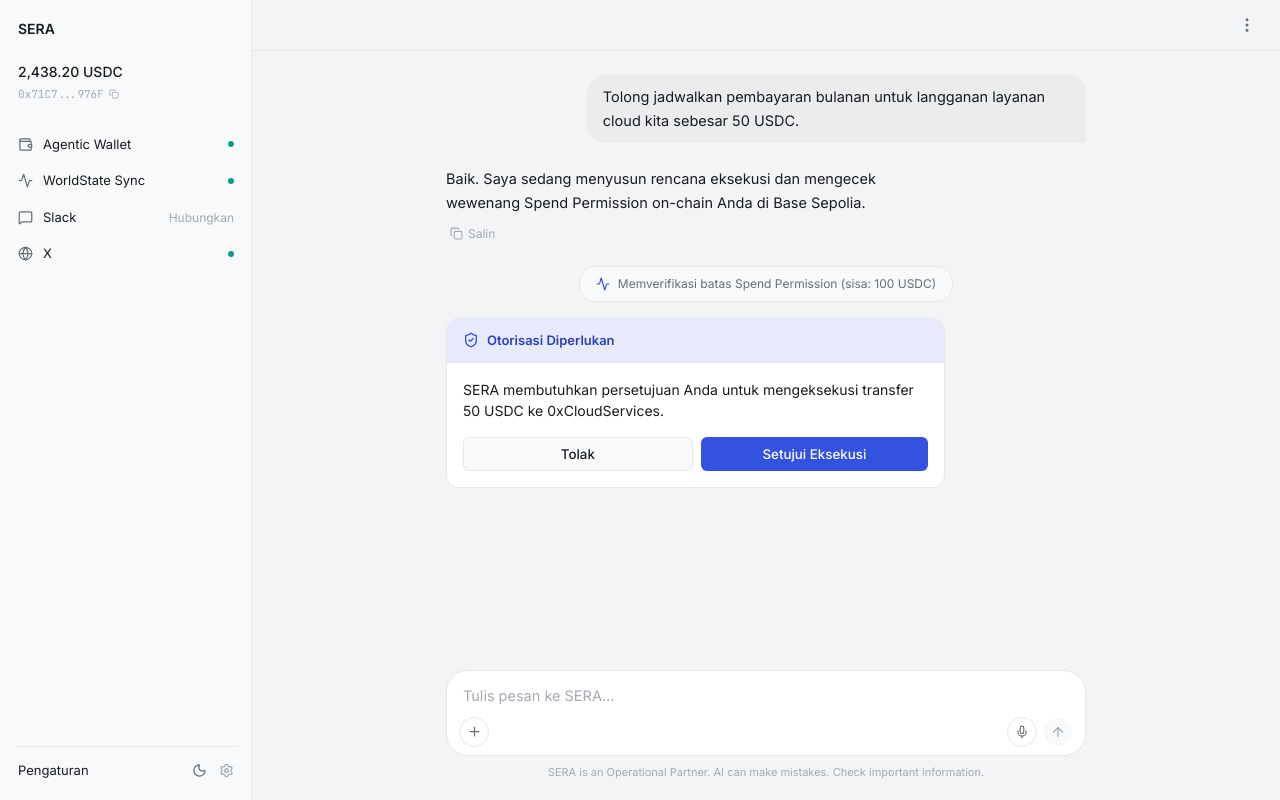
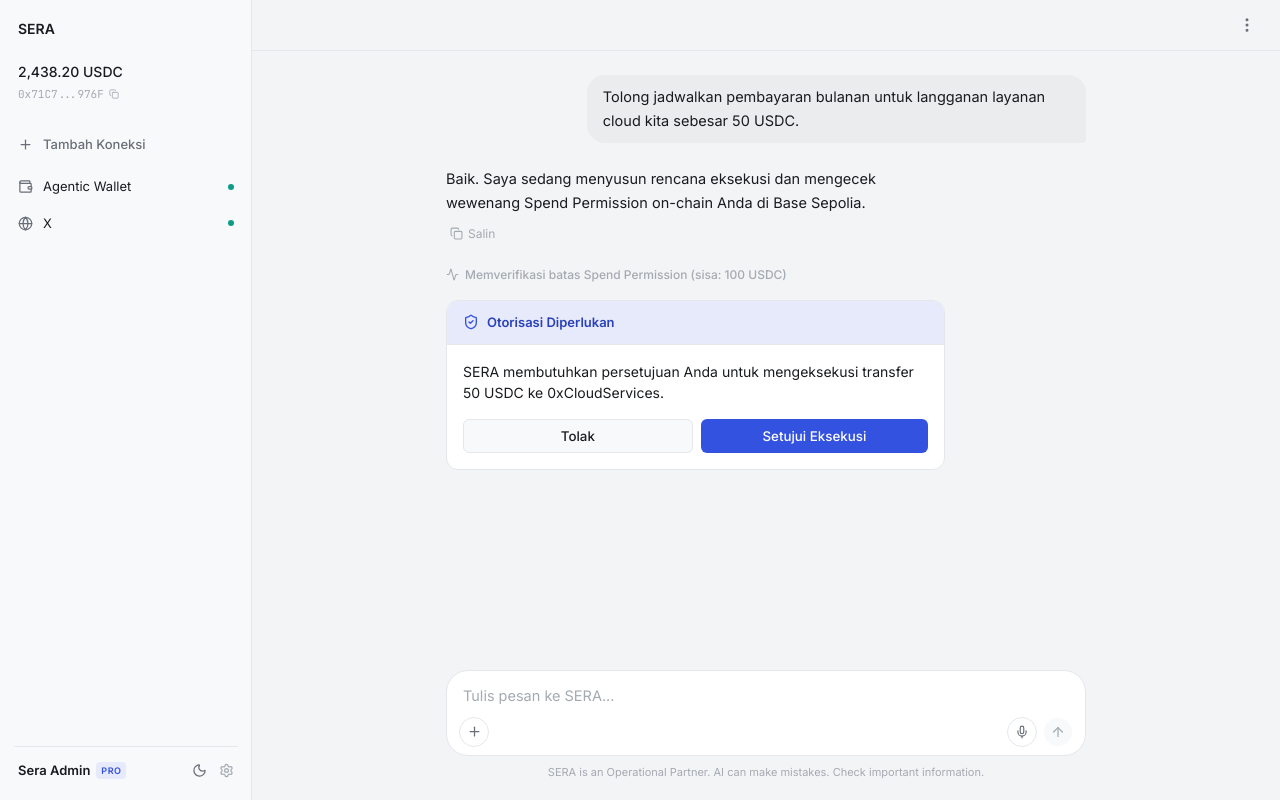
Before and after one commit to seraos-agent/sera-core, a React (Vite) app in the folder sera-frontend/: page / in a window 1280 px wide. Built offline with nearby package versions, Linux system fonts and the light colour scheme.

Commit message:
polish frontend

```diff
--- a/sera-frontend/src/App.tsx
+++ b/sera-frontend/src/App.tsx
@@ -1,5 +1,5 @@
 import { useState, useRef, useEffect, useCallback } from "react";
-import { Menu, X, Plus, Moon, Sun, Copy, Check, Settings, Mic, ArrowUp, Wallet, MessageSquare, Globe, Activity, ShieldCheck, MoreVertical } from "lucide-react";
+import { Menu, X, Plus, Moon, Sun, Copy, Check, Settings, Mic, ArrowUp, Wallet, Globe, Activity, ShieldCheck, MoreVertical } from "lucide-react";
 
 const FONT_LINK_ID = "chatui-fonts";
 
@@ -61,10 +61,8 @@
 };
 
 const CONNECTORS = [
-  { id: "wallet", name: "Agentic Wallet", icon: Wallet, connected: true },
-  { id: "worldstate", name: "WorldState Sync", icon: Activity, connected: true },
-  { id: "slack", name: "Slack", icon: MessageSquare, connected: false },
-  { id: "x", name: "X", icon: Globe, connected: true },
+  { id: "wallet", name: "Agentic Wallet", icon: Wallet },
+  { id: "x", name: "X", icon: Globe },
 ];
 
 const SUGGESTIONS = [
@@ -107,13 +105,13 @@
   // Custom renderer for SERA Activity Node
   if (msg.type === "activity") {
     return (
-      <div style={{ display: "flex", justifyContent: "center", margin: "16px 0" }}>
+      <div style={{ display: "flex", justifyContent: "flex-start", margin: "16px 0" }}>
         <div style={{
-          background: theme.surface2, border: `1px solid ${theme.border}`,
-          borderRadius: 16, padding: "8px 16px", display: "flex", alignItems: "center", gap: 8,
-          fontSize: 12, color: theme.inkSoft, fontFamily: "Inter, sans-serif"
+          display: "flex", alignItems: "center", gap: 6,
+          fontSize: 12, color: theme.inkFaint, fontFamily: "Inter, sans-serif",
+          fontWeight: 500
         }}>
-          <Activity size={14} color={theme.accent} />
+          <Activity size={13} color={theme.inkFaint} />
           {msg.content}
         </div>
       </div>
@@ -268,6 +266,22 @@
             </div>
 
           <div style={{ flex: 1, overflowY: "auto", display: "flex", flexDirection: "column", gap: 1 }}>
+            <div
+              style={{
+                display: "flex",
+                alignItems: "center",
+                gap: 10,
+                padding: "8px 4px",
+                cursor: "pointer",
+                marginBottom: 6
+              }}
+            >
+              <Plus size={15} color={theme.inkSoft} style={{ flexShrink: 0 }} />
+              <span style={{ flex: 1, fontFamily: "Inter, sans-serif", fontSize: 13, color: theme.inkSoft, fontWeight: 500 }}>
+                Tambah Koneksi
+              </span>
+            </div>
+
             {CONNECTORS.map((c) => {
               const Icon = c.icon;
               return (
@@ -284,25 +298,17 @@
                   <span style={{ flex: 1, fontFamily: "Inter, sans-serif", fontSize: 13, color: theme.ink, overflow: "hidden", textOverflow: "ellipsis", whiteSpace: "nowrap" }}>
                     {c.name}
                   </span>
-                  {c.connected ? (
-                    <span style={{ width: 6, height: 6, borderRadius: "50%", background: theme.status, flexShrink: 0 }} title="Terhubung" />
-                  ) : (
-                    <button
-                      style={{
-                        padding: 0, border: "none", background: "transparent", color: theme.inkFaint,
-                        fontFamily: "Inter, sans-serif", fontSize: 12, cursor: "pointer",
-                      }}
-                    >
-                      Hubungkan
-                    </button>
-                  )}
+                  <span style={{ width: 6, height: 6, borderRadius: "50%", background: theme.status, flexShrink: 0 }} title="Terhubung" />
                 </div>
               );
             })}
           </div>
 
           <div style={{ borderTop: `1px solid ${theme.border}`, paddingTop: 12, marginTop: 8, display: "flex", alignItems: "center", gap: 8, padding: "12px 4px 2px" }}>
-            <span style={{ flex: 1, fontFamily: "Inter, sans-serif", fontSize: 13, color: theme.ink }}>Pengaturan</span>
+            <div style={{ flex: 1, display: "flex", alignItems: "center", gap: 6 }}>
+              <span style={{ fontFamily: "Inter, sans-serif", fontSize: 13, color: theme.ink, fontWeight: 600 }}>Sera Admin</span>
+              <span style={{ fontFamily: "Inter, sans-serif", fontSize: 9, fontWeight: 700, background: theme.accentSoft, color: theme.accent, padding: "2px 5px", borderRadius: 4, letterSpacing: 0.5 }}>PRO</span>
+            </div>
             <button
               onClick={() => setMode(mode === "light" ? "dark" : "light")}
               title={mode === "light" ? "Mode gelap" : "Mode terang"}
```
